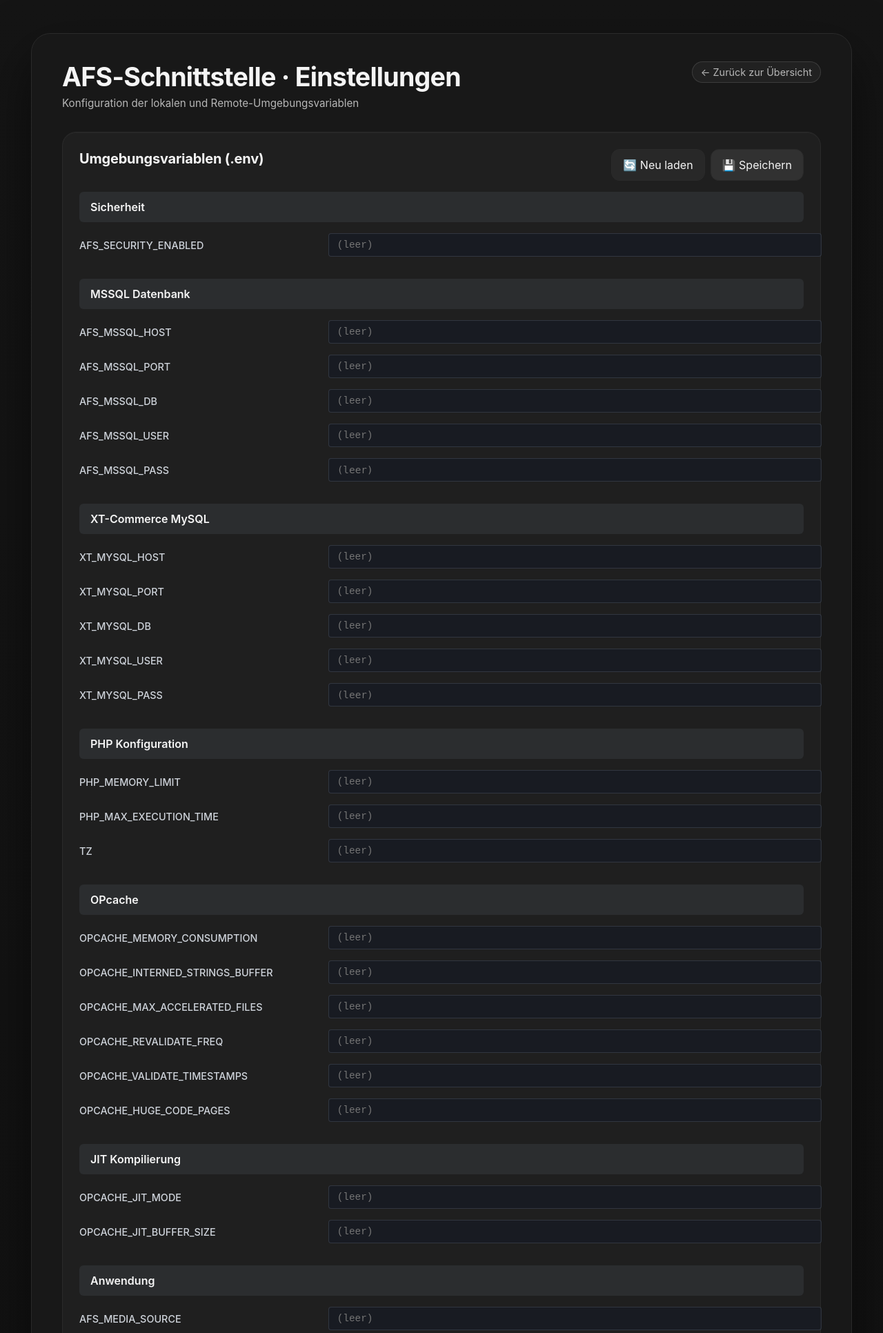
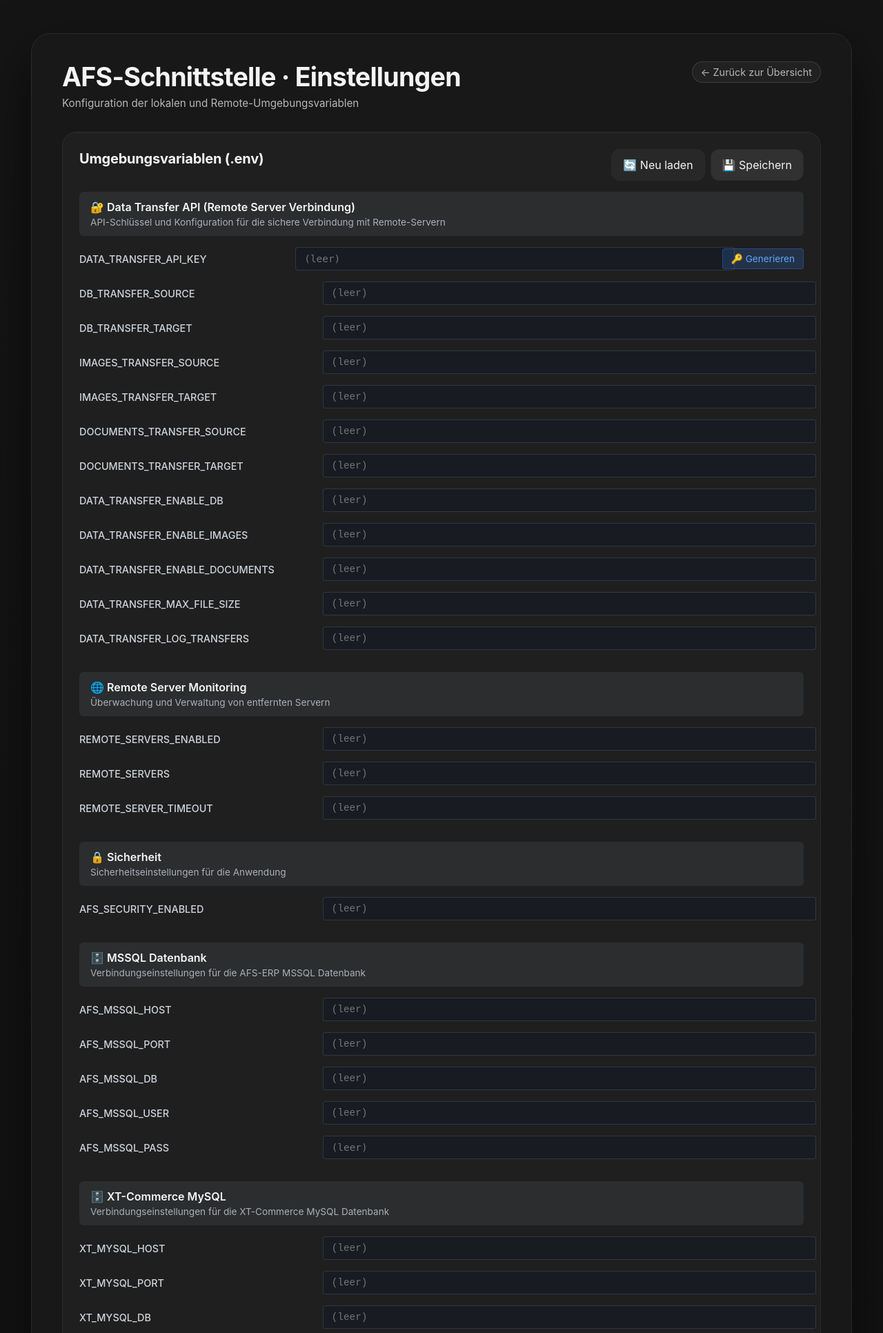
Before and after one commit to swedrowski79-dot/AFS-MappingXT, a PHP site: page /settings.php in a window 1280 px wide. Shown: the top 1932 px of the page at 69% size. Run offline with PHP 8.4, Linux system fonts and the light colour scheme.

Commit message:
Add API key generation and improved settings UI
Co-authored-by: swedrowski79-dot <239664220+swedrowski79-dot@users.noreply.github.com>

```diff
--- a/api/settings_read.php
+++ b/api/settings_read.php
@@ -58,50 +58,9 @@ function readEnvFile(string $envPath): array
 function getSettingCategories(): array
 {
     return [
-        'security' => [
-            'label' => 'Sicherheit',
-            'keys' => ['AFS_SECURITY_ENABLED'],
-        ],
-        'database' => [
-            'label' => 'MSSQL Datenbank',
-            'keys' => ['AFS_MSSQL_HOST', 'AFS_MSSQL_PORT', 'AFS_MSSQL_DB', 'AFS_MSSQL_USER', 'AFS_MSSQL_PASS'],
-        ],
-        'xt_database' => [
-            'label' => 'XT-Commerce MySQL',
-            'keys' => ['XT_MYSQL_HOST', 'XT_MYSQL_PORT', 'XT_MYSQL_DB', 'XT_MYSQL_USER', 'XT_MYSQL_PASS'],
-        ],
-        'php' => [
-            'label' => 'PHP Konfiguration',
-            'keys' => ['PHP_MEMORY_LIMIT', 'PHP_MAX_EXECUTION_TIME', 'TZ'],
-        ],
-        'opcache' => [
-            'label' => 'OPcache',
-            'keys' => ['OPCACHE_MEMORY_CONSUMPTION', 'OPCACHE_INTERNED_STRINGS_BUFFER',
-                       'OPCACHE_MAX_ACCELERATED_FILES', 'OPCACHE_REVALIDATE_FREQ',
-                       'OPCACHE_VALIDATE_TIMESTAMPS', 'OPCACHE_HUGE_CODE_PAGES'],
-        ],
-        'jit' => [
-            'label' => 'JIT Kompilierung',
-            'keys' => ['OPCACHE_JIT_MODE', 'OPCACHE_JIT_BUFFER_SIZE'],
-        ],
-        'application' => [
-            'label' => 'Anwendung',
-            'keys' => ['AFS_MEDIA_SOURCE', 'AFS_METADATA_ARTICLES', 'AFS_METADATA_CATEGORIES',
-                       'AFS_MAX_ERRORS', 'AFS_LOG_ROTATION_DAYS', 'AFS_MAPPING_VERSION',
-                       'AFS_ENABLE_FILE_LOGGING', 'AFS_LOG_LEVEL', 'AFS_LOG_SAMPLE_SIZE'],
-        ],
-        'github' => [
-            'label' => 'GitHub Auto-Update',
-            'keys' => ['AFS_GITHUB_AUTO_UPDATE', 'AFS_GITHUB_BRANCH'],
-        ],
-        'sync' => [
-            'label' => 'Multi-Database Sync',
-            'keys' => ['SOURCE_MAPPING', 'TARGET_MAPPING', 'SOURCE_MAPPING_2', 'TARGET_MAPPING_2',
-                       'SOURCE_MAPPING_3', 'TARGET_MAPPING_3', 'ORDERS_DB_PATH', 'ORDERS_DELTA_DB_PATH',
-                       'SYNC_ENABLED_ACTIONS', 'SYNC_BIDIRECTIONAL'],
-        ],
         'data_transfer' => [
-            'label' => 'Data Transfer API',
+            'label' => '🔐 Data Transfer API (Remote Server Verbindung)',
+            'description' => 'API-Schlüssel und Konfiguration für die sichere Verbindung mit Remote-Servern',
             'keys' => ['DATA_TRANSFER_API_KEY', 'DB_TRANSFER_SOURCE', 'DB_TRANSFER_TARGET',
                        'IMAGES_TRANSFER_SOURCE', 'IMAGES_TRANSFER_TARGET',
                        'DOCUMENTS_TRANSFER_SOURCE', 'DOCUMENTS_TRANSFER_TARGET',
@@ -110,11 +69,64 @@ function getSettingCategories(): array
                        'DATA_TRANSFER_LOG_TRANSFERS'],
         ],
         'remote_servers' => [
-            'label' => 'Remote Server Monitoring',
+            'label' => '🌐 Remote Server Monitoring',
+            'description' => 'Überwachung und Verwaltung von entfernten Servern',
             'keys' => ['REMOTE_SERVERS_ENABLED', 'REMOTE_SERVERS', 'REMOTE_SERVER_TIMEOUT'],
         ],
+        'security' => [
+            'label' => '🔒 Sicherheit',
+            'description' => 'Sicherheitseinstellungen für die Anwendung',
+            'keys' => ['AFS_SECURITY_ENABLED'],
+        ],
+        'database' => [
+            'label' => '🗄️ MSSQL Datenbank',
+            'description' => 'Verbindungseinstellungen für die AFS-ERP MSSQL Datenbank',
+            'keys' => ['AFS_MSSQL_HOST', 'AFS_MSSQL_PORT', 'AFS_MSSQL_DB', 'AFS_MSSQL_USER', 'AFS_MSSQL_PASS'],
+        ],
+        'xt_database' => [
+            'label' => '🗄️ XT-Commerce MySQL',
+            'description' => 'Verbindungseinstellungen für die XT-Commerce MySQL Datenbank',
+            'keys' => ['XT_MYSQL_HOST', 'XT_MYSQL_PORT', 'XT_MYSQL_DB', 'XT_MYSQL_USER', 'XT_MYSQL_PASS'],
+        ],
+        'application' => [
+            'label' => '⚙️ Anwendung',
+            'description' => 'Allgemeine Anwendungseinstellungen',
+            'keys' => ['AFS_MEDIA_SOURCE', 'AFS_METADATA_ARTICLES', 'AFS_METADATA_CATEGORIES',
+                       'AFS_MAX_ERRORS', 'AFS_LOG_ROTATION_DAYS', 'AFS_MAPPING_VERSION',
+                       'AFS_ENABLE_FILE_LOGGING', 'AFS_LOG_LEVEL', 'AFS_LOG_SAMPLE_SIZE'],
+        ],
+        'github' => [
+            'label' => '🔄 GitHub Auto-Update',
+            'description' => 'Automatische Updates von GitHub',
+            'keys' => ['AFS_GITHUB_AUTO_UPDATE', 'AFS_GITHUB_BRANCH'],
+        ],
+        'sync' => [
+            'label' => '🔄 Multi-Database Sync',
+            'description' => 'Konfiguration für mehrere Datenbank-Synchronisationen',
+            'keys' => ['SOURCE_MAPPING', 'TARGET_MAPPING', 'SOURCE_MAPPING_2', 'TARGET_MAPPING_2',
+                       'SOURCE_MAPPING_3', 'TARGET_MAPPING_3', 'ORDERS_DB_PATH', 'ORDERS_DELTA_DB_PATH',
+                       'SYNC_ENABLED_ACTIONS', 'SYNC_BIDIRECTIONAL'],
+        ],
+        'php' => [
+            'label' => '🔧 PHP Konfiguration',
+            'description' => 'PHP Runtime Einstellungen',
+            'keys' => ['PHP_MEMORY_LIMIT', 'PHP_MAX_EXECUTION_TIME', 'TZ'],
+        ],
+        'opcache' => [
+            'label' => '⚡ OPcache',
+            'description' => 'PHP Bytecode Cache Einstellungen',
+            'keys' => ['OPCACHE_MEMORY_CONSUMPTION', 'OPCACHE_INTERNED_STRINGS_BUFFER',
+                       'OPCACHE_MAX_ACCELERATED_FILES', 'OPCACHE_REVALIDATE_FREQ',
+                       'OPCACHE_VALIDATE_TIMESTAMPS', 'OPCACHE_HUGE_CODE_PAGES'],
+        ],
+        'jit' => [
+            'label' => '⚡ JIT Kompilierung',
+            'description' => 'Just-In-Time Compiler Einstellungen',
+            'keys' => ['OPCACHE_JIT_MODE', 'OPCACHE_JIT_BUFFER_SIZE'],
+        ],
         'docker' => [
-            'label' => 'Docker/Web Server',
+            'label' => '🐳 Docker/Web Server',
+            'description' => 'Docker und Web Server Ports',
             'keys' => ['HTTP_PORT', 'ADMINER_PORT'],
         ],
     ];
--- a/settings.php
+++ b/settings.php
@@ -78,10 +78,17 @@ $title = (string)($config['ui']['title'] ?? 'AFS-Schnittstelle');
       color: var(--primary);
     }
 
+    .category-description {
+      font-size: 0.85rem;
+      color: rgba(226, 232, 240, 0.7);
+      font-weight: 400;
+      margin-top: 0.25rem;
+    }
+
     .setting-row {
       display: grid;
-      grid-template-columns: 1fr 2fr;
-      gap: 1rem;
+      grid-template-columns: 1fr 2fr auto;
+      gap: 0.5rem;
       margin-bottom: 1rem;
       align-items: center;
     }
@@ -187,6 +194,63 @@ $title = (string)($config['ui']['title'] ?? 'AFS-Schnittstelle');
       0% { transform: rotate(0deg); }
       100% { transform: rotate(360deg); }
     }
+
+    .btn-generate {
+      background: rgba(59, 130, 246, 0.2);
+      border: 1px solid rgba(59, 130, 246, 0.3);
+      color: rgb(96, 165, 250);
+      padding: 0.4rem 0.75rem;
+      border-radius: 4px;
+      cursor: pointer;
+      font-size: 0.85rem;
+      transition: all 0.2s ease;
+      white-space: nowrap;
+    }
+
+    .btn-generate:hover {
+      background: rgba(59, 130, 246, 0.3);
+      border-color: rgba(59, 130, 246, 0.5);
+    }
+
+    .btn-generate:active {
+      transform: scale(0.98);
+    }
+
+    .no-env-message {
+      background: rgba(234, 179, 8, 0.1);
+      border: 1px solid rgba(234, 179, 8, 0.3);
+      color: rgb(250, 204, 21);
+      padding: 1rem;
+      border-radius: 6px;
+      margin-bottom: 1rem;
+    }
+
+    .no-env-message h3 {
+      margin: 0 0 0.5rem 0;
+      font-size: 1rem;
+    }
+
+    .no-env-message p {
+      margin: 0.5rem 0;
+      font-size: 0.9rem;
+    }
+
+    .btn-create-env {
+      background: rgba(34, 197, 94, 0.2);
+      border: 1px solid rgba(34, 197, 94, 0.3);
+      color: rgb(74, 222, 128);
+      padding: 0.6rem 1rem;
+      border-radius: 4px;
+      cursor: pointer;
+      font-size: 0.9rem;
+      font-weight: 600;
+      margin-top: 0.5rem;
+    }
+
+    .btn-create-env:hover {
+      background: rgba(34, 197, 94, 0.3);
+      border-color: rgba(34, 197, 94, 0.5);
+    }
   </style>
 </head>
 <body>
@@ -290,7 +354,12 @@ $title = (string)($config['ui']['title'] ?? 'AFS-Schnittstelle');
 
         for (const [categoryKey, categoryData] of Object.entries(categoriesData)) {
           html += `<div class="category-section">`;
-          html += `<div class="category-header">${escapeHtml(categoryData.label)}</div>`;
+          html += `<div class="category-header">`;
+          html += escapeHtml(categoryData.label);
+          if (categoryData.description) {
+            html += `<div class="category-description">${escapeHtml(categoryData.description)}</div>`;
+          }
+          html += `</div>`;
 
           for (const key of categoryData.keys) {
             const value = settings[key] || '';
@@ -299,12 +368,21 @@ $title = (string)($config['ui']['title'] ?? 'AFS-Schnittstelle');
                               key === 'DATA_TRANSFER_API_KEY' || key === 'AFS_MSSQL_PASS' ||
                               key === 'XT_MYSQL_PASS';
             const inputType = isPassword ? 'password' : 'text';
+            const isApiKey = key === 'DATA_TRANSFER_API_KEY';
 
             html += `<div class="setting-row">`;
             html += `<label class="setting-label" for="setting-${key}">${escapeHtml(key)}</label>`;
             html += `<input type="${inputType}" id="setting-${key}" class="setting-input"
                             data-key="${escapeHtml(key)}" value="${escapeHtml(value)}"
                             placeholder="(leer)">`;
+
+            // Add generate button for API key field
+            if (isApiKey) {
+              html += `<button class="btn-generate" data-target="setting-${key}" title="Neuen API-Key generieren">🔑 Generieren</button>`;
+            } else {
+              html += `<div></div>`; // Empty div for grid layout
+            }
+
             html += `</div>`;
           }
 
@@ -312,6 +390,16 @@ $title = (string)($config['ui']['title'] ?? 'AFS-Schnittstelle');
         }
 
         settingsContainer.innerHTML = html;
+
+        // Attach event listeners to generate buttons
+        const generateButtons = settingsContainer.querySelectorAll('.btn-generate');
+        generateButtons.forEach(btn => {
+          btn.addEventListener('click', async (e) => {
+            e.preventDefault();
+            const targetId = btn.dataset.target;
+            await generateApiKey(targetId);
+          });
+        });
       }
 
       function escapeHtml(text) {
@@ -344,7 +432,7 @@ $title = (string)($config['ui']['title'] ?? 'AFS-Schnittstelle');
           const data = response.data;
 
           if (!data.env_file_exists) {
-            showStatus('Warnung: .env Datei wurde nicht gefunden', 'error');
+            showNoEnvMessage();
             return;
           }
 
@@ -356,6 +444,80 @@ $title = (string)($config['ui']['title'] ?? 'AFS-Schnittstelle');
         } catch (error) {
           showStatus('Fehler beim Laden der Einstellungen: ' + error.message, 'error');
           settingsContainer.innerHTML = '<p style="color: var(--error);">Fehler beim Laden der Einstellungen.</p>';
+        } finally {
+          showLoading(false);
+        }
+      }
+
+      function showNoEnvMessage() {
+        settingsContainer.innerHTML = `
+          <div class="no-env-message">
+            <h3>⚠️ Keine .env Datei gefunden</h3>
+            <p>Die Konfigurationsdatei <code>.env</code> wurde nicht gefunden. Sie müssen diese Datei erstellen, um die Anwendung zu konfigurieren.</p>
+            <p>Die Datei wird auf Basis von <code>.env.example</code> erstellt und enthält alle notwendigen Einstellungen.</p>
+            <button class="btn-create-env" id="btn-create-env">📝 .env Datei erstellen</button>
+          </div>
+        `;
+
+        const btnCreateEnv = document.getElementById('btn-create-env');
+        if (btnCreateEnv) {
+          btnCreateEnv.addEventListener('click', async () => {
+            await createEnvFile();
+          });
+        }
+      }
+
+      async function createEnvFile() {
+        try {
+          showLoading(true);
+
+          // Generate a secure API key for initial setup
+          const apiKeyResponse = await fetchJson('generate_api_key.php', { method: 'POST' });
+          const apiKey = apiKeyResponse.data.api_key;
+
+          // Create .env file using initial_setup endpoint
+          const response = await fetchJson('initial_setup.php', {
+            method: 'POST',
+            body: JSON.stringify({
+              settings: {
+                DATA_TRANSFER_API_KEY: apiKey
+              }
+            })
+          });
+
+          showStatus('.env Datei erfolgreich erstellt. API-Key wurde generiert.', 'success');
+
+          // Reload settings to show the new configuration
+          await loadSettings();
+        } catch (error) {
+          showStatus('Fehler beim Erstellen der .env Datei: ' + error.message, 'error');
+        } finally {
+          showLoading(false);
+        }
+      }
+
+      async function generateApiKey(targetInputId) {
+        try {
+          showLoading(true);
+          const response = await fetchJson('generate_api_key.php', { method: 'POST' });
+          const apiKey = response.data.api_key;
+
+          // Update the input field
+          const input = document.getElementById(targetInputId);
+          if (input) {
+            input.value = apiKey;
+            input.type = 'text'; // Temporarily show the generated key
+
+            // Show success message
+            showStatus('Neuer API-Key generiert. Bitte speichern Sie die Änderungen.', 'success');
+
+            // Switch back to password type after 5 seconds
+            setTimeout(() => {
+              input.type = 'password';
+            }, 5000);
+          }
+        } catch (error) {
+          showStatus('Fehler beim Generieren des API-Keys: ' + error.message, 'error');
         } finally {
           showLoading(false);
         }
```
Also changed, not shown: api/generate_api_key.php (added, +31 -0 lines), scripts/test_api_key_generation.php (added, +81 -0 lines).
